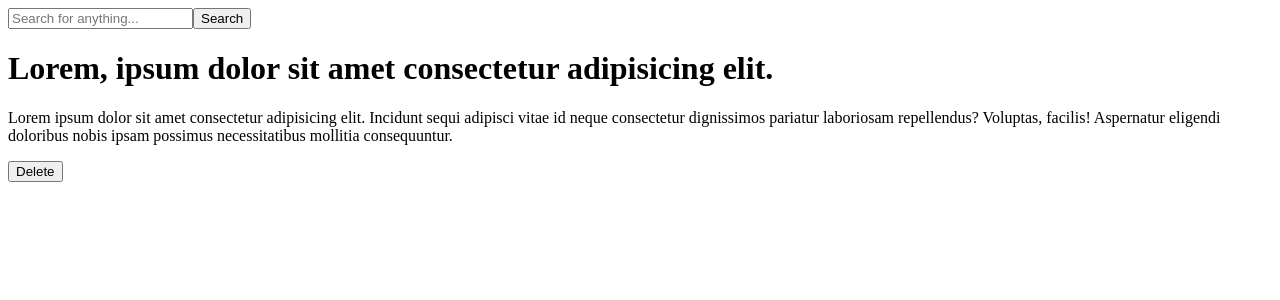
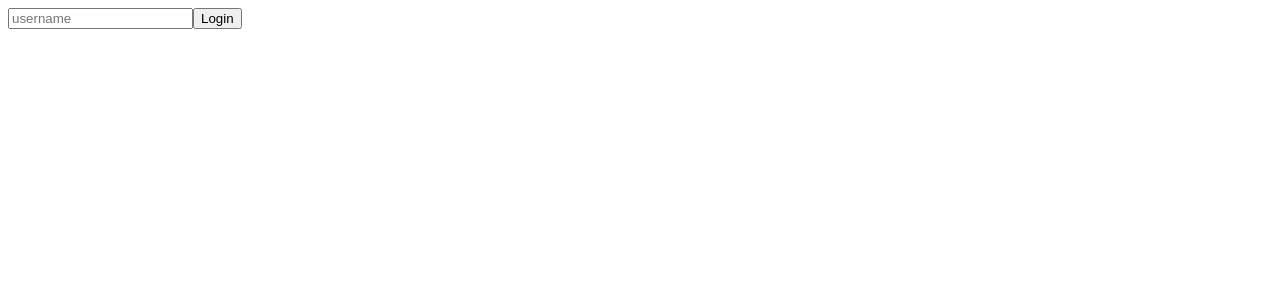
Before and after one commit to amh6281/TypeScript-Tutorial, a React (Vite) app: page / in a window 1280 px wide. Shown: the top 300 px of the page. Built offline with nearby package versions, Linux system fonts and the light colour scheme.

Commit message:
React useState type 지정 2022.06.17

```diff
--- a/src/App.tsx
+++ b/src/App.tsx
@@ -1,10 +1,12 @@
 import Event from "./components/Event";
 import PostList from "./components/PostList/PostList";
+import UseState from "./components/UseState";
 
 function App() {
   return (
     <div>
-      <Event />
+      {/* <Event /> */}
+      <UseState />
     </div>
   );
 }
--- /dev/null
+++ b/src/components/UseState.tsx
@@ -0,0 +1,39 @@
+import React, { useState } from "react";
+
+type UserType = {
+  sessionId: number;
+  name: string;
+};
+
+const UseState = () => {
+  const [username, setUsername] = useState("");
+  const [user, setUser] = useState<UserType | null>(null);
+
+  const handleChange = (e: React.ChangeEvent<HTMLInputElement>) => {
+    setUsername(e.target.value);
+  };
+
+  const handleClick = (e: React.MouseEvent<HTMLButtonElement>) => {
+    e.preventDefault();
+    setUser({
+      name: username,
+      sessionId: Math.random(),
+    });
+  };
+
+  return (
+    <div>
+      {user ? (
+        `${user.name} logged in`
+      ) : (
+        <form>
+          <input type="text" placeholder="username" onChange={handleChange} />
+          <button onClick={handleClick}>Login</button>
+        </form>
+      )}
+      {user?.name}
+    </div>
+  );
+};
+
+export default UseState;
```
